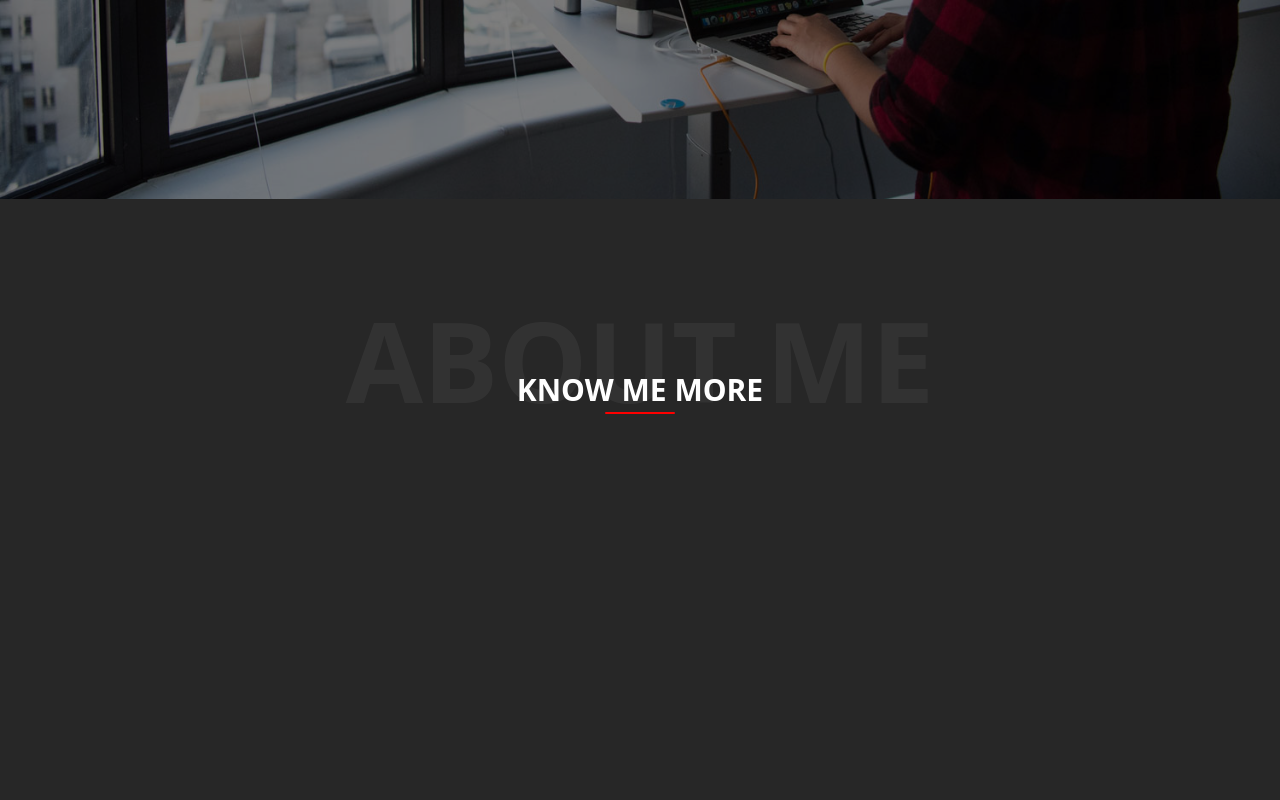
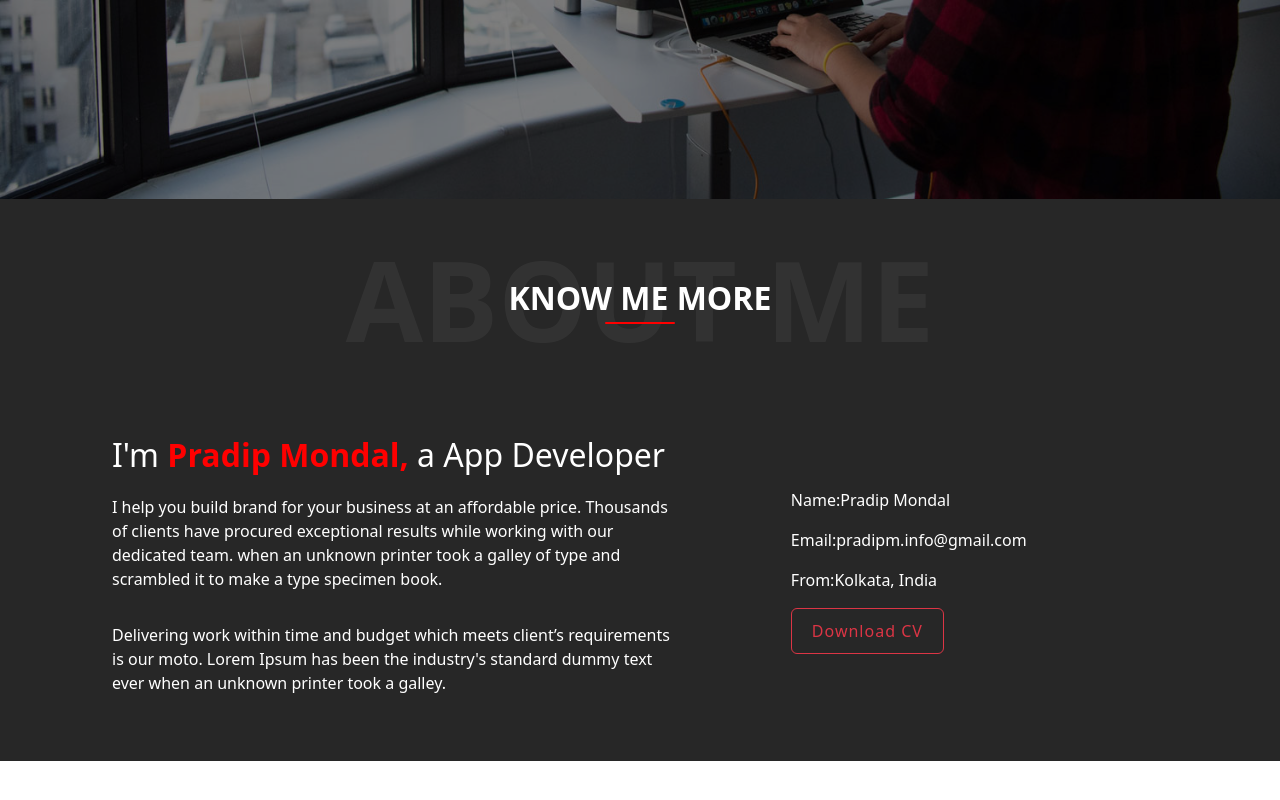
Before and after one commit to pradipExicube/itspradip, a React (Create React App) app: page / in a window 1280 px wide. Shown: the part 678-1478 px from the top of the page. After the commit the page ends 1439 px from the top, so only its background shows below. Built offline with nearby package versions, Linux system fonts and the light colour scheme.

Commit message:
about section added

```diff
--- a/src/Screens/About/AboutScreen.css
+++ b/src/Screens/About/AboutScreen.css
@@ -1,6 +1,158 @@
-.customFont{
-    font-size: 7rem;
-    @media screen and (max-width: 768px) {
-    font-size: 4rem;
-    }
+/* == relative and absolute view design [About us + know more] ==== */
+.about-mainDiv {
+  /* height:window.innerHeight, */
+  background-color: #272727;
+  position: relative;
+	padding-bottom: 50px;
 }
+.customFont {
+  font-size: 7rem;
+  color:white;
+	padding-top:'6%';
+	text-transform:uppercase;
+	font-weight:600;
+	text-align:center;
+	opacity:0.05;
+
+	@media screen and (max-width: 768px) {
+		font-size: 4rem;
+	}
+}
+.about-subDiv{
+	justify-content:center;
+	flex-direction:column;
+	align-items:center;
+	display:flex;
+	height:200px;
+}
+.about-insideText{
+	font-size: 2rem;
+	width:100%;
+	position:absolute;
+	top:0px;
+	height:200px;
+	display:flex;
+	flex-direction:column;
+	justify-content:center;
+
+	@media screen and (max-width: 768px) {
+		font-size: 1rem;
+	}
+}
+.about-knowmore{
+	color:white;
+	text-transform:uppercase;
+	font-weight:600;
+	text-align:center;
+}
+.about-borderMainDiv{
+	width:100%;
+	display:flex;
+	flex-direction:row;
+	justify-content:center;
+}
+.borderStyle{
+	height:2px;
+	width:70px;
+	background-color:red;
+	border-radius:10px;
+
+	@media screen and (max-width: 768px) {
+		width:30px;
+	}
+}
+
+
+/* == Other design ==== */
+.about-descriptionDiv{
+	display: flex;
+	flex-direction: row;
+	flex:1;
+	justify-content: space-around;
+	padding-left: 7rem;
+	padding-right: 7rem;
+	padding-top: 2rem;
+	color: white;
+
+	@media screen and (max-width: 768px) {
+		flex-direction: column;
+		text-align: center;
+	}
+
+}
+.about-row-one{
+	display: flex;
+	flex-direction: column;
+	flex:1.5;
+}
+.row-one-heading{
+	font-size: 2rem;;
+	@media screen and (max-width: 768px) {
+		text-align: center;
+	}
+}
+.row-one-desc1{
+	padding-top: 1rem;
+	padding-bottom: 1rem;
+	@media screen and (max-width: 768px) {
+		text-align: center;
+	}
+}
+
+
+
+.about-row-two{
+	display: flex;
+	flex-direction: column;
+	flex:1;
+	justify-content: center;
+
+
+}
+.row-two-mainDiv{
+	/* display: flex;
+	flex-direction:'column';
+	justify-content:'center'; */
+}
+.row-two-item1{
+	display: flex;
+	flex-direction: row;
+	@media screen and (max-width: 768px) {
+		justify-content: center;
+		margin-top: 1.5rem;
+	}
+}
+.row-two-item2{
+	display: flex;
+	flex-direction: row;
+	padding-top: 1rem;
+	padding-bottom: 1rem;
+	@media screen and (max-width: 768px) {
+		justify-content: center;
+	}
+}
+.row-two-item3{
+	display: flex;
+	flex-direction: row;
+	padding-bottom: 1rem;
+	@media screen and (max-width: 768px) {
+		justify-content: center;
+	}
+}
+
+/* == Download CV Buttons ===== */
+.downloadCV{
+	padding-left:20px;
+	padding-right: 20px;
+	padding-top: 10px;
+	padding-bottom: 10px;
+	letter-spacing: 1px;
+	&:hover{
+			font-weight: bold;
+	}
+
+	@media screen and (max-width: 768px) {
+		justify-content: center;
+		margin-top: 20px;
+	}
+}
--- a/src/Screens/About/AboutScreen.js
+++ b/src/Screens/About/AboutScreen.js
@@ -83,42 +83,50 @@ function AboutScreen(props) {
 
   return (
     <>
-      <div className="section bg-dark-1" style={{height:window.innerHeight,background:'#272727',position:'relative'}}>
-        <div className="customFont" style={{color:'white',paddingTop:'6%',
-        textTransform:'uppercase',fontWeight:'600',textAlign:'center',opacity:0.05}}> About ME</div>
-        <div style={{width:'100%',position:'absolute',top:'21%',    }}>
+      <div className="about-mainDiv">
+        <div className="about-subDiv">
+          <div className="customFont"> About ME</div>
 
-        <div style={{color:'white',fontSize:30,
-        textTransform:'uppercase',fontWeight:'600',textAlign:'center',
-        textAlign:'center',}}>Know me more</div>
-
-        <div style={{width:"100%",
-        display:"flex",flexDirection:'row',justifyContent:'center'}}>
-          <div style={{height:2,width:70,background:'red',borderRadius:10}}></div>
+          <div className="about-insideText">
+            <div className="about-knowmore">Know me more</div>
+            <div className="about-borderMainDiv">
+              <div className="borderStyle"></div>
+            </div>
+          </div>
         </div>
 
+        <div className="about-descriptionDiv">
+          <div className="about-row-one">
+            <div className="row-one-heading">I'm <strong style={{color:'red'}}>Pradip Mondal,</strong> a App Developer</div>
+            <div className="row-one-desc1">
+              I help you build brand for your business at an affordable price.
+              Thousands of clients have procured exceptional results while
+              working with our dedicated team. when an unknown printer took a
+              galley of type and scrambled it to make a type specimen book.
+            </div>
+
+            <div className="row-one-desc1">
+              Delivering work within time and budget which meets client’s
+              requirements is our moto. Lorem Ipsum has been the industry's
+              standard dummy text ever when an unknown printer took a galley.
+            </div>
+          </div>
+
+          <div style={{flex:0.3}}></div>
+
+          <div className="about-row-two">
+            <div className="row-two-mainDiv">
+                <div className="row-two-item1">Name: <div> Pradip Mondal</div></div>
+                <div className="row-two-item2">Email: <div> pradipm.info@gmail.com</div></div>
+                <div className="row-two-item3">From: <div> Kolkata, India</div></div>
+
+                <div>
+                <Button variant="outline-danger" className="downloadCV">Download CV</Button>{" "}
+                </div>
+            </div>
+          </div>
+
         </div>
-        {/* <div className="home-mainDiv" >
-          <h4 className="home-mainTitle">Welcome</h4>
-          <h1 className="home-mainDesc" >
-            {displayedText}{showCursor ? "|" : " "}{" "}
-          </h1>
-
-          <h4 style={{ color: "white", textAlign: "center", marginTop: 20 }}>
-            based in Kolkata, India.
-          </h4>
-
-          <div
-            style={{
-              display: "flex",
-              flexDirection: "row",
-              justifyContent: "center",
-              marginTop: 20,
-            }}
-          >
-            <Button variant="outline-danger" className="hireMeBtn">Hire Me</Button>{" "}
-          </div>
-        </div> */}
       </div>
     </>
   );
```
Also changed, not shown: src/images/image/icons8-linkedin-50.png (added).
